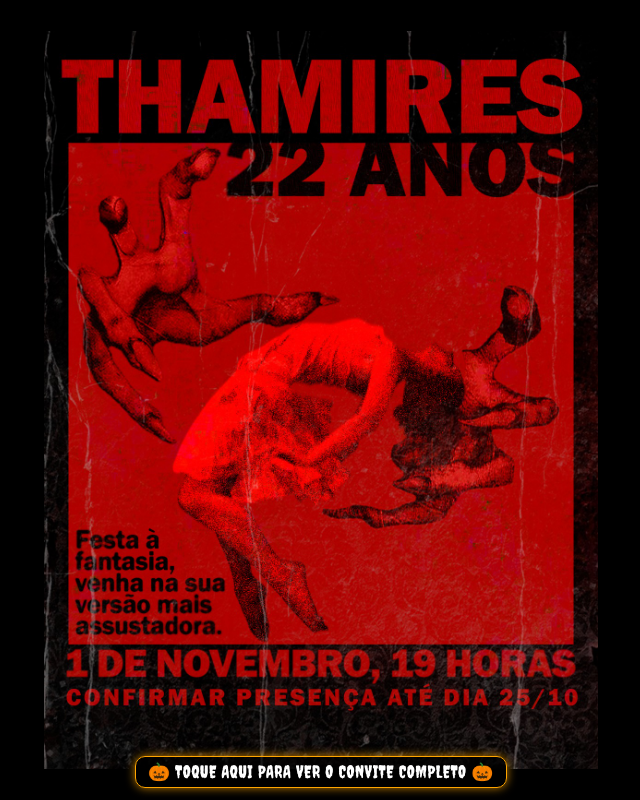
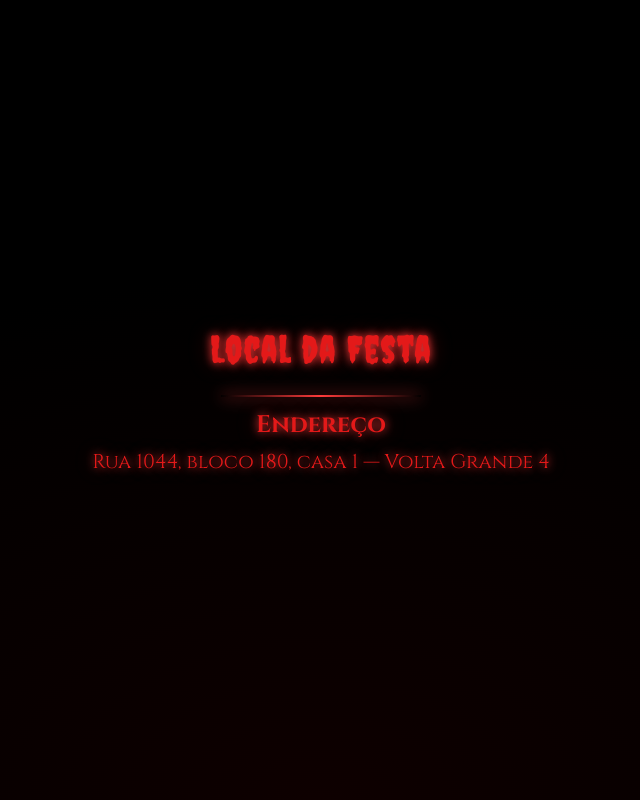
Before and after one commit to jotaP-alt/convite-Thamires, a plain HTML site: page index.html in a window 1280 px wide. Shown: the whole page, without its empty margins (319-959 px from the left). Drawn offline with Linux system fonts and the light colour scheme.

Commit message:
Update index.html

```diff
--- a/index.html
+++ b/index.html
@@ -5,64 +5,47 @@
   <meta name="viewport" content="width=device-width, initial-scale=1" />
   <title>Convite - Thamires 22 Anos 🎃</title>
 
-  <!-- ✅ Open Graph (WhatsApp/FB) -->
+  <!-- Open Graph (thumb no WhatsApp) -->
   <meta property="og:title" content="Convite — Thamires 22 Anos 🎃" />
   <meta property="og:description" content="Toque para ver o convite completo (com som) 👀" />
   <meta property="og:type" content="website" />
   <meta property="og:url" content="https://convite-thamires.vercel.app" />
-  <!-- Thumb: usando a própria imagem do convite -->
   <meta property="og:image" content="https://convite-thamires.vercel.app/convite_final.png" />
-  <!-- Twitter card (também ajuda em alguns apps) -->
   <meta name="twitter:card" content="summary_large_image" />
-
-  <!-- Dica visual do navegador -->
   <meta name="theme-color" content="#000000" />
 
-  <!-- Fonte de terror para o botão -->
-  <link href="https://fonts.googleapis.com/css2?family=Creepster&display=swap" rel="stylesheet">
+  <!-- Fontes com vibe de convite/Halloween -->
+  <link href="https://fonts.googleapis.com/css2?family=Creepster&family=Cinzel:wght@400;700&display=swap" rel="stylesheet">
 
-  <!-- Pequenas otimizações de carregamento -->
+  <!-- Preload midias -->
   <link rel="preload" as="image" href="/convite_final.png">
   <link rel="preload" as="video" href="/susto.mp4">
   <link rel="preload" as="audio" href="/grito.mp3">
 
   <style>
-    :root { --ctaH: 56px; } /* altura reservada pro botão (não cobre o convite) */
+    :root { --ctaH: 56px; --blood:#e31919; --bloodGlow:#ff3b3b; }
     * { margin:0; padding:0; box-sizing:border-box; }
-    html, body {
-      width:100%; height:100%;
-      background:#000; overflow:hidden;
-      display:flex; justify-content:center; align-items:center;
-    }
+    html, body { width:100%; height:100%; background:#000; overflow:hidden; display:flex; justify-content:center; align-items:center; }
 
-    /* Convite sempre totalmente visível (não fica atrás do botão) */
+    /* Convite sempre visível (não fica atrás do botão) */
     #convite{
       max-width:100%;
       max-height:calc(100% - var(--ctaH) - 6px);
       width:auto; height:auto; object-fit:contain;
-      display:block; margin:auto;
-      user-select:none; -webkit-user-drag:none;
+      display:block; margin:auto; user-select:none; -webkit-user-drag:none;
     }
 
-    /* Vídeo do susto ocupando a tela sem distorcer */
-    #jumpscare{
-      position:fixed; inset:0; width:100%; height:100%;
-      object-fit:contain; background:#000; display:none; z-index:10;
-    }
-
-    /* Área do rodapé transparente (somente o botão visível) */
+    /* Botão (gatilho) – pulsando */
     #msgToque{
       position:fixed; left:0; right:0; bottom:0; height:var(--ctaH);
       display:flex; align-items:center; justify-content:center;
       background:transparent; z-index:5; cursor:pointer; user-select:none;
     }
-
-    /* Botão com efeito de pulso */
     #msgToque span{
       font-family:"Creepster", system-ui, sans-serif;
       font-size:clamp(0.9rem, 2.6vw, 1.1rem);
-      line-height:1.05; letter-spacing:0.5px; color:#fff;
-      padding:6px 12px; border-radius:10px; white-space:nowrap;
+      color:#fff; white-space:nowrap;
+      padding:6px 12px; border-radius:10px;
       background:rgba(0,0,0,.70);
       border:1.5px solid orange;
       box-shadow:0 0 10px rgba(255,165,0,.75);
@@ -72,48 +55,112 @@
       0%,100% { transform:scale(1); box-shadow:0 0 10px rgba(255,165,0,.75); }
       50%     { transform:scale(1.06); box-shadow:0 0 22px rgba(255,80,0,.9); }
     }
-    #msgToque:focus{ outline:3px solid #ff6a00; }
 
-    /* Telas muito baixas: reduz um pouco o botão e a reserva */
+    /* Vídeo do susto */
+    #jumpscare{
+      position:fixed; inset:0; width:100%; height:100%;
+      object-fit:contain; background:#000; display:none; z-index:10;
+    }
+
+    /* Tela final com o endereço (tema Halloween) */
+    #endScreen{
+      position:fixed; inset:0; display:none; z-index:12;
+      /* fundo preto com vinheta escura */
+      background:
+        radial-gradient(120% 120% at 50% 100%, rgba(40,0,0,.35) 0%, rgba(0,0,0,.95) 55%, #000 100%),
+        #000;
+      color:var(--blood);
+      text-shadow: 0 0 10px var(--bloodGlow), 0 0 22px rgba(227,25,25,.35);
+      display:flex; flex-direction:column; align-items:center; justify-content:center;
+      padding:28px 18px; text-align:center;
+    }
+    .end-title{
+      font-family:"Creepster", system-ui, sans-serif;
+      font-size:clamp(1.6rem, 6vw, 2.4rem);
+      letter-spacing:1px; margin-bottom:10px;
+    }
+    .end-sub{
+      font-family:"Cinzel", serif;
+      font-weight:700;
+      font-size:clamp(1.1rem, 4.5vw, 1.5rem);
+      margin-bottom:8px;
+    }
+    .end-address{
+      font-family:"Cinzel", serif;
+      font-size:clamp(0.98rem, 4vw, 1.25rem);
+      line-height:1.3;
+      max-width:min(720px, 92vw);
+    }
+    .divider{
+      width:min(200px, 70vw);
+      height:2px; background:linear-gradient(90deg, transparent, var(--bloodGlow), transparent);
+      margin:14px 0 12px;
+      box-shadow:0 0 16px var(--bloodGlow);
+    }
+
     @media (max-height:560px){
       :root{ --ctaH: 50px; }
       #msgToque span{ font-size:clamp(0.85rem, 2.8vw, 1rem); padding:5px 10px; }
+      .end-address{ line-height:1.25; }
     }
   </style>
 </head>
 <body>
+  <!-- Convite (tela inicial) -->
   <img id="convite" src="convite_final.png" alt="Convite Halloween Thamires" draggable="false" />
 
-  <!-- Só este botão dispara o susto -->
+  <!-- Botão que dispara o susto -->
   <div id="msgToque" role="button" tabindex="0" aria-label="Toque para ver o convite completo">
     <span>🎃 TOQUE AQUI PARA VER O CONVITE COMPLETO 🎃</span>
   </div>
 
+  <!-- Vídeo e áudio -->
   <video id="jumpscare" src="susto.mp4" playsinline></video>
   <audio id="audioGrito" src="grito.mp3"></audio>
+
+  <!-- Tela final com o endereço -->
+  <section id="endScreen" aria-live="polite">
+    <div class="end-title">Local da Festa</div>
+    <div class="divider"></div>
+    <div class="end-sub">Endereço</div>
+    <div class="end-address">
+      Rua 1044, bloco 180, casa 1 — Volta Grande 4
+    </div>
+  </section>
 
   <script>
     const btn = document.getElementById('msgToque');
     const convite = document.getElementById('convite');
     const video = document.getElementById('jumpscare');
     const audio = document.getElementById('audioGrito');
+    const endScreen = document.getElementById('endScreen');
 
     function disparaSusto(){
+      // Esconde tela inicial
       btn.style.display='none';
       convite.style.display='none';
+      // Mostra vídeo
       video.style.display='block';
 
-      // Se quiser vibração no Android, descomente a linha abaixo:
-      // navigator.vibrate?.([150, 70, 200]);
+      // (Opcional) vibração: descomente se quiser
+      // navigator.vibrate?.([150,70,200]);
 
+      // Reproduz
+      video.currentTime = 0;
+      audio.currentTime = 0;
       video.play().catch(()=>{});
       audio.play().catch(()=>{});
 
-      video.onended = ()=>{
+      // Interrompe após 2.5s e mostra o endereço
+      const DURA_SUSTO_MS = 2500;
+      setTimeout(() => {
+        try { video.pause(); } catch(e){}
+        try { audio.pause(); } catch(e){}
         video.style.display='none';
-        convite.style.display='block';
-        // mensagem NÃO volta
-      };
+
+        // Mostra tela final (endereço)
+        endScreen.style.display='flex';
+      }, DURA_SUSTO_MS);
     }
 
     btn.addEventListener('click',disparaSusto);
```
